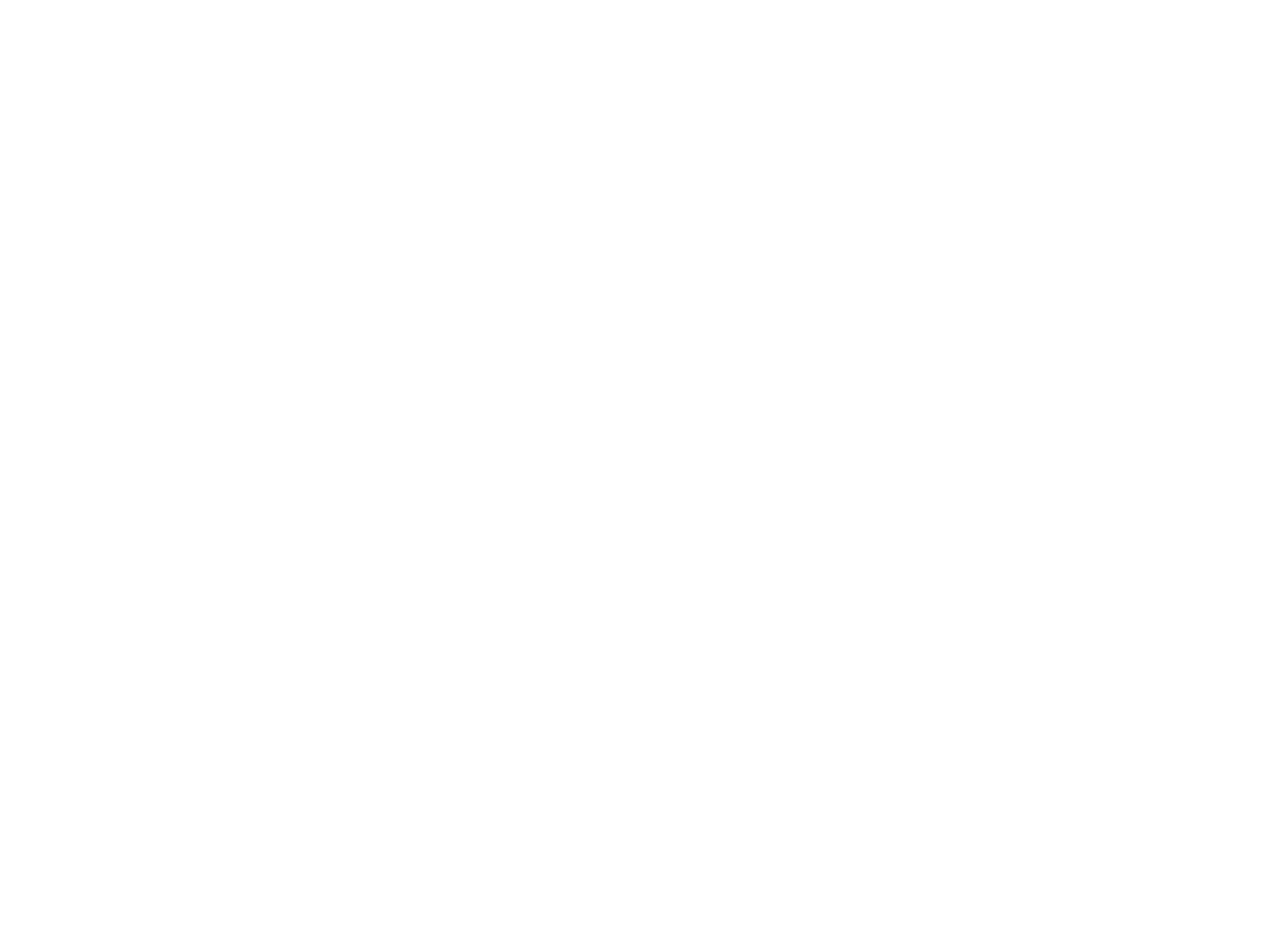
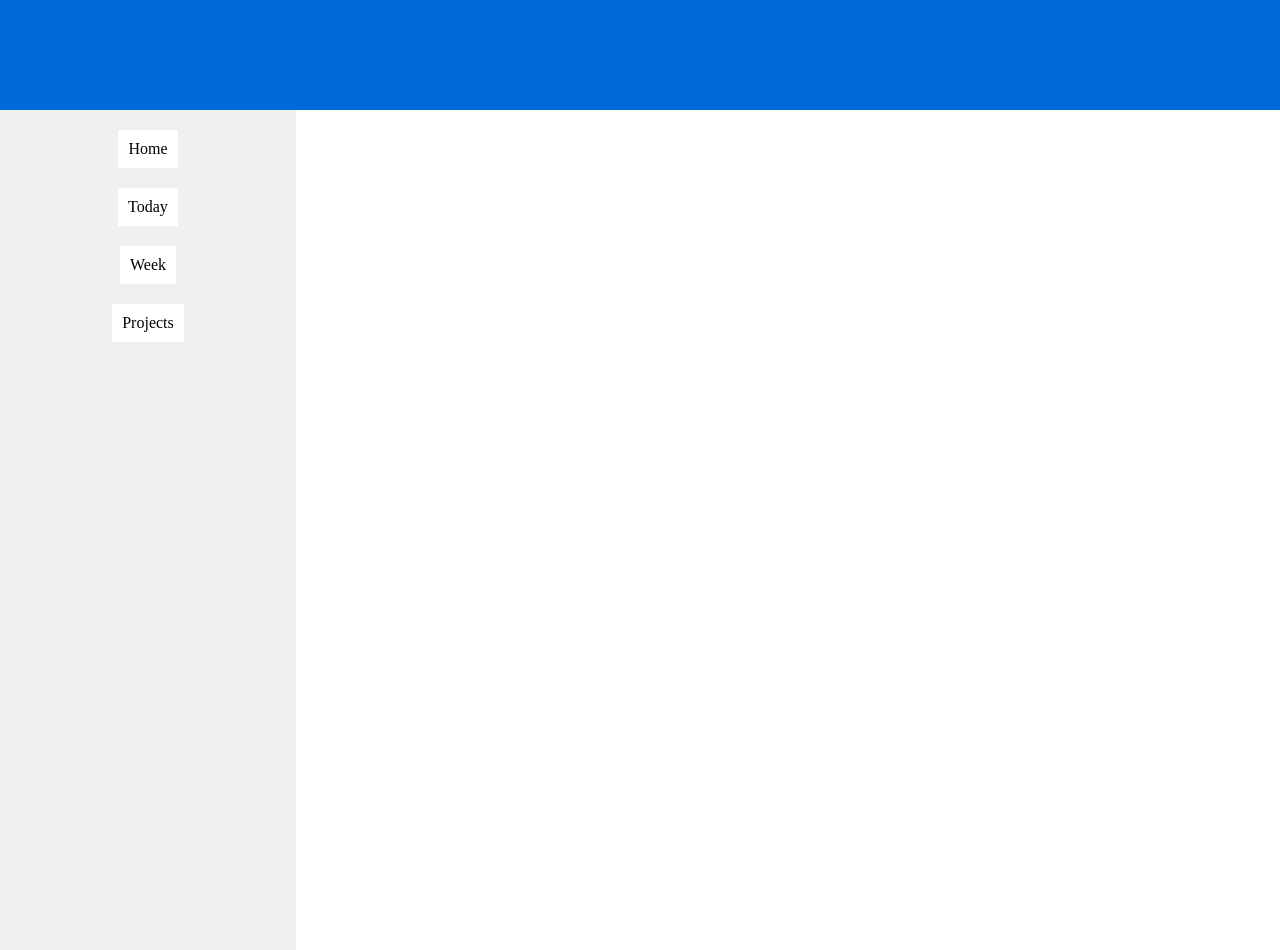
Before and after one commit to Yusef-H/todo-list, a website built with webpack: page dist/index.html in a window 1280 px wide. Before the commit the page ends 800 px from the top, so only its background shows below. Built offline with Linux system fonts and the light colour scheme.

Commit message:
build project skeleton with a collapsible sidebar

```diff
--- a/package.json
+++ b/package.json
@@ -5,6 +5,7 @@
   "main": "index.js",
   "scripts": {
     "test": "echo \"Error: no test specified\" && exit 1",
+    "watch": "webpack --watch",
     "build": "webpack"
   },
   "author": "",
--- /dev/null
+++ b/src/domHandler.js
@@ -0,0 +1,7 @@
+
+const sidebarButton = document.querySelector('.sidebar-collapse-button');
+const sidebar = document.querySelector('.sidebar');
+
+sidebarButton.addEventListener('click', () => {
+  sidebar.classList.toggle('sidebar--show');
+});
--- a/src/index.js
+++ b/src/index.js
@@ -1 +1,2 @@
 import './style.css';
+import './domHandler.js';
--- a/src/style.css
+++ b/src/style.css
@@ -0,0 +1,87 @@
+body{
+    margin: 0;
+    padding: 0;
+}
+
+li{
+    list-style-type: none;
+}
+
+.header{
+    background-color: #0069D9;
+    color: #fff;
+    height: 70px;
+    padding: 20px;
+    display: flex;
+    align-items: center;
+    justify-content: space-between;
+}
+
+.content{
+    display: flex;
+}
+
+.sidebar {
+    width: 20%;
+    min-width: 200px;
+    height: 100vh;
+    padding: 20px;
+    background-color: #f0f0f0;
+    transition: transform 0.3s ease-in-out;
+    z-index: 999;
+}
+
+
+.sidebar-content{
+    display: flex;
+    flex-direction: column;
+    align-items: center;
+    gap: 20px;
+}
+
+.sidebar-content li{
+    padding: 10px;
+    background-color: #fff;
+    cursor: pointer;
+}
+
+.sidebar-content li:hover {
+    background-color: #0069d9;
+    color: #fff;
+}
+
+
+.sidebar-collapse-button {
+    display: none;
+    height: 50px;
+    width: 40px;
+    border: none;
+    background-color: #2196F3;
+    color: #fff;
+    cursor: pointer;
+}
+
+.board {
+    flex: 1;
+    background-color: #fff;
+    padding: 20px;
+}
+
+
+
+
+
+  @media (max-width: 767px) {
+    /* Hide sidebar by default */
+    .sidebar {
+      transform: translateX(-100%);
+    }
+
+    .sidebar-collapse-button {
+      display: block;
+    }
+
+    .sidebar--show {
+      transform: translateX(0);
+    }
+  }
--- a/webpack.config.js
+++ b/webpack.config.js
@@ -2,6 +2,8 @@
 
 module.exports = {
     entry: './src/index.js',
+    devtool: 'inline-source-map',
+    mode: 'development',
     output: {
         filename: 'bundle.js',
         path: path.resolve(__dirname, 'dist'),
```
Also changed, not shown: dist/bundle.js, dist/index.html.
